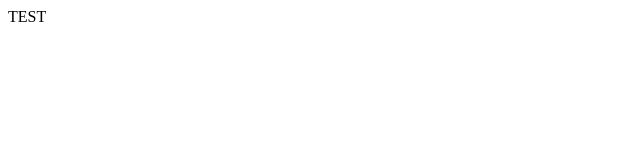
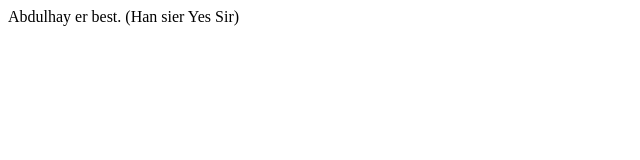
Before and after one commit to roykenvgs/detertest, a plain HTML site: page index.html in a window 1280 px wide. Shown: the whole page, without its empty margins (0-640 px from the left). Drawn offline with Linux system fonts and the light colour scheme.

Commit message:
index filen er oppdatert

```diff
--- a/index.html
+++ b/index.html
@@ -6,6 +6,6 @@
     <title>Document</title>
 </head>
 <body>
-    TEST
+    Abdulhay er best. (Han sier Yes Sir)
 </body>
 </html>
```
